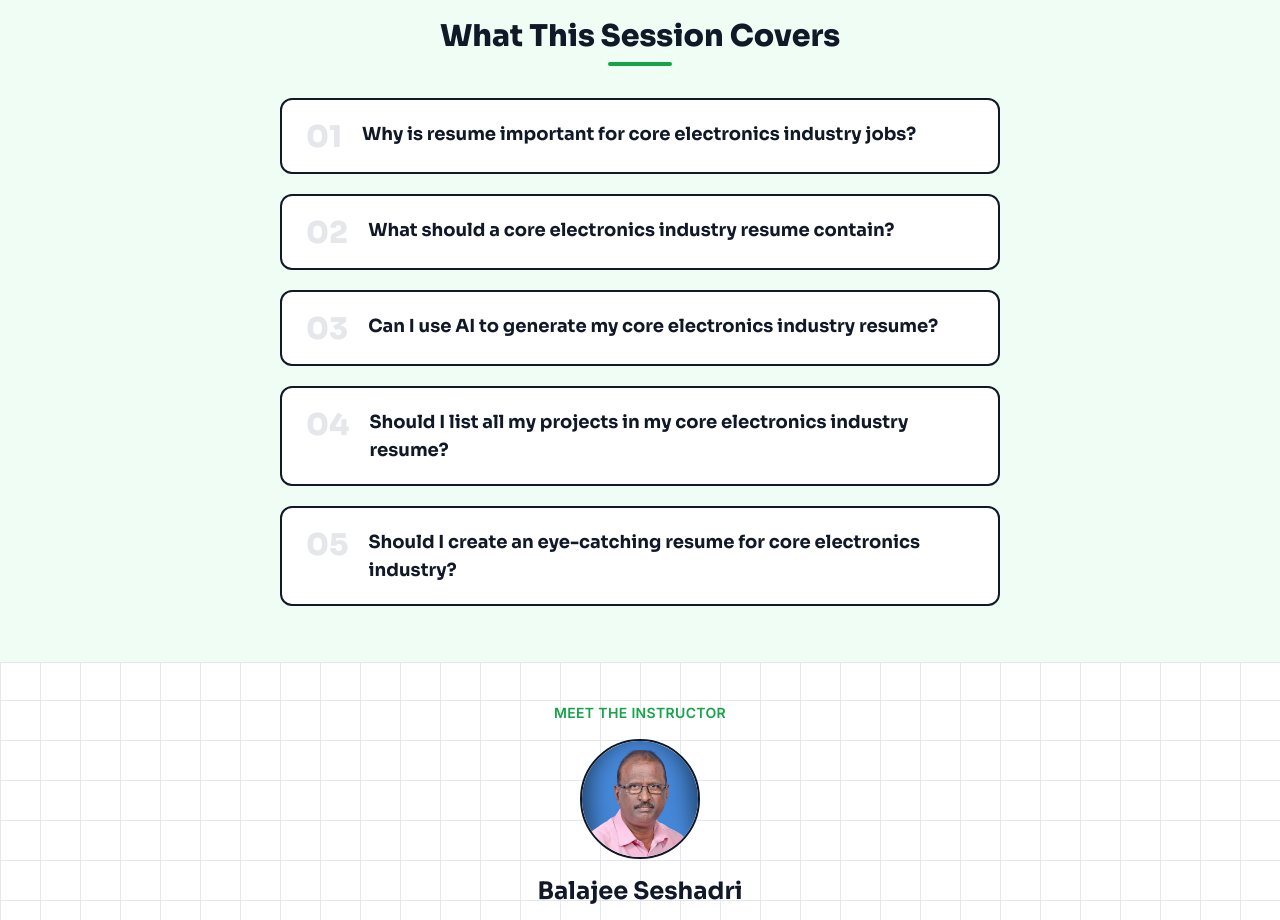
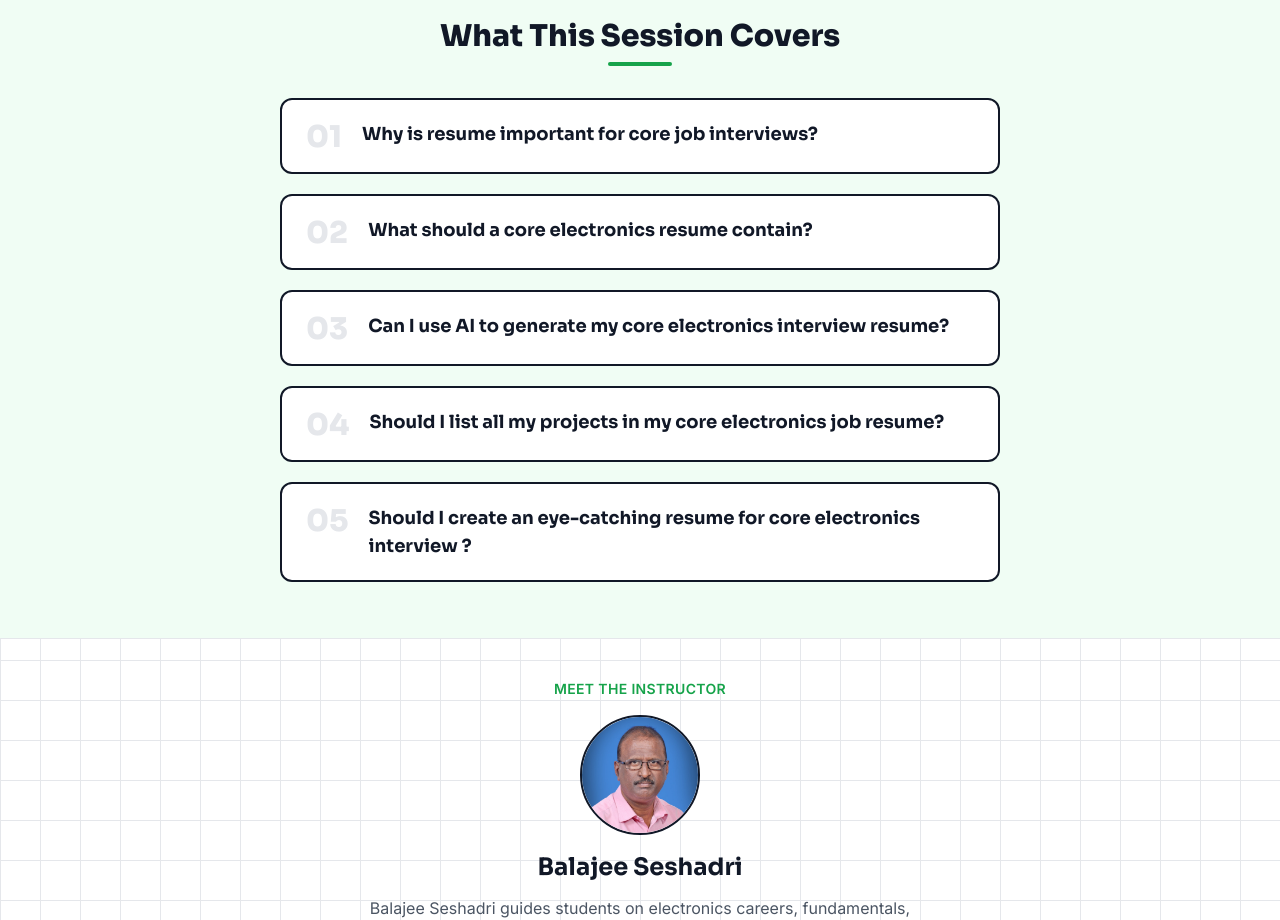
Before and after one commit to raghavkanva/nextjs-boilerplate, a Next.js app: page /resume-session in a window 1280 px wide. Shown: the part 1580-2500 px from the top of the page. Built offline with nearby package versions, Linux system fonts and the light colour scheme.

Commit message:
Update page.tsx

```diff
--- a/app/resume-session/page.tsx
+++ b/app/resume-session/page.tsx
@@ -54,23 +54,23 @@ const PRICE = 80;
 const topics = [
   {
     number: "01",
-    question: "Why is resume important for core electronics industry jobs?",
+    question: "Why is resume important for core job interviews?",
   },
   {
     number: "02",
-    question: "What should a core electronics industry resume contain?",
+    question: "What should a core electronics resume contain?",
   },
   {
     number: "03",
-    question: "Can I use AI to generate my core electronics industry resume?",
+    question: "Can I use AI to generate my core electronics interview resume?",
   },
   {
     number: "04",
-    question: "Should I list all my projects in my core electronics industry resume?",
+    question: "Should I list all my projects in my core electronics job resume?",
   },
   {
     number: "05",
-    question: "Should I create an eye-catching resume for core electronics industry?",
+    question: "Should I create an eye-catching resume for core electronics interview ?",
   },
 ];
 
```
